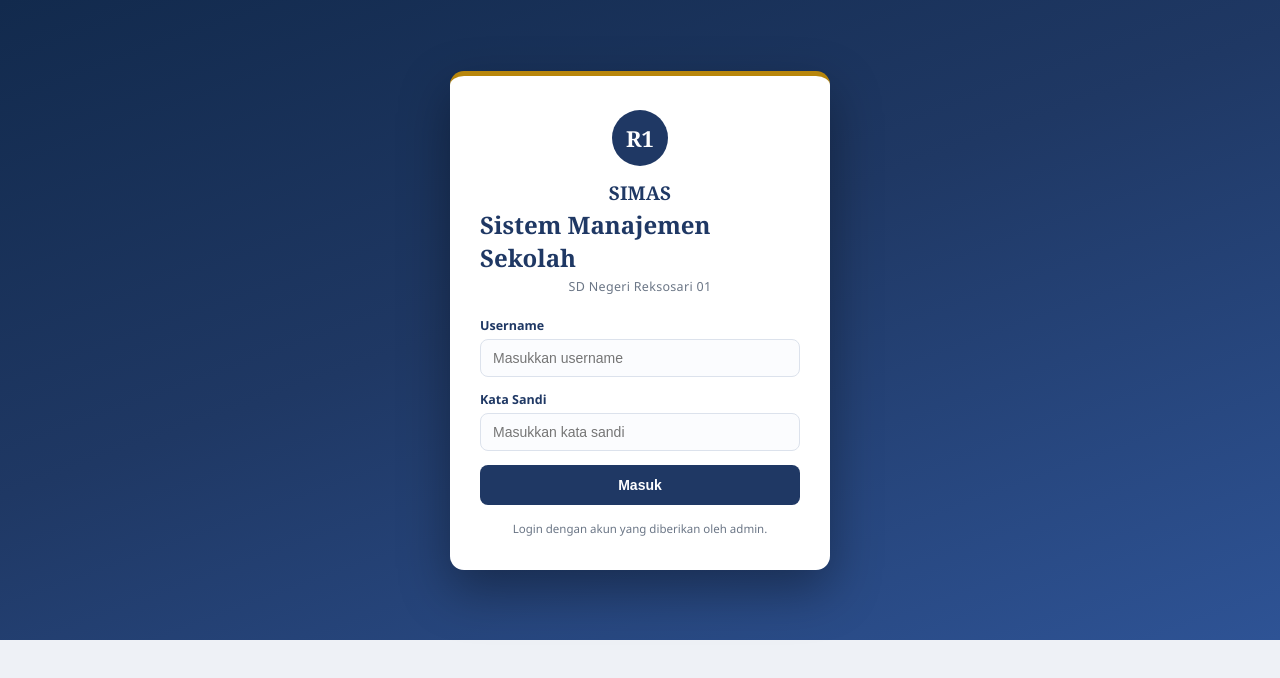
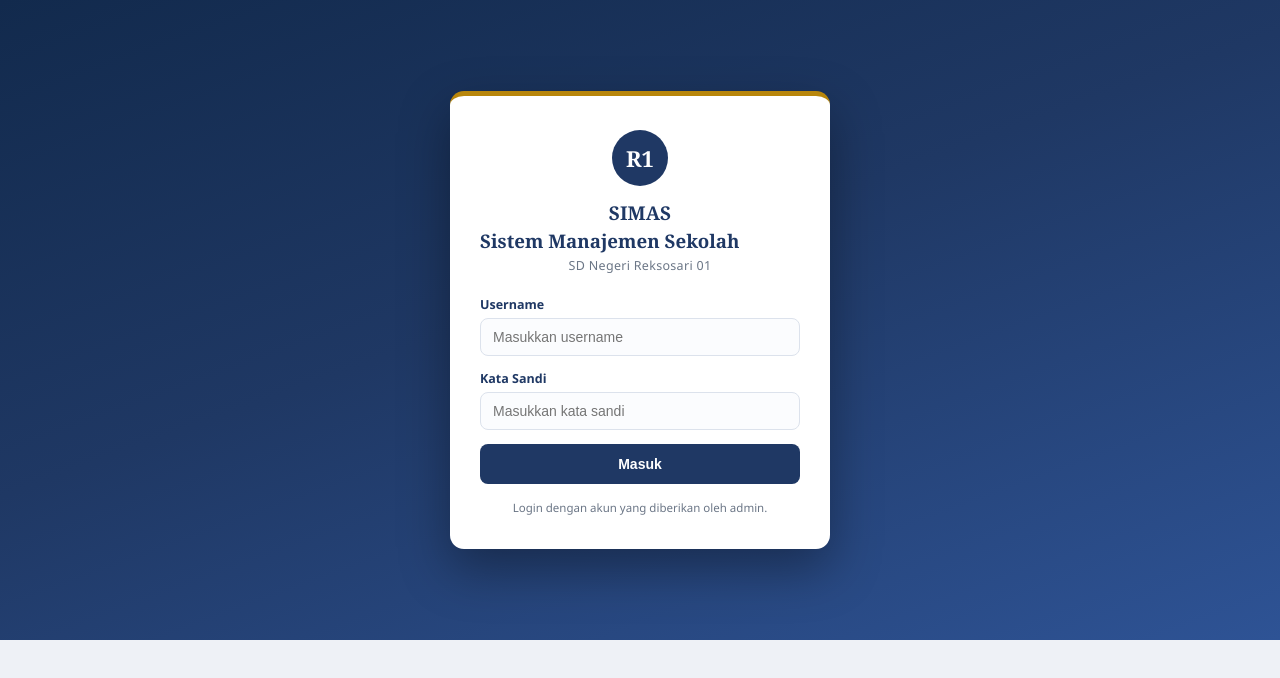
Before and after one commit to ekayudha7014-tech/absenku, a website: page index.html in a window 1280 px wide. Drawn offline with nearby package versions, Linux system fonts and the light colour scheme.

Commit message:
Change heading from h2 to h3 in login section

```diff
--- a/index.html
+++ b/index.html
@@ -304,7 +304,7 @@
         <div class="login-card">
           <div class="login-badge">R1</div>
           <h1>SIMAS</h1>
-          <h2>Sistem Manajemen Sekolah</h2>
+          <h3>Sistem Manajemen Sekolah</h3>
           <div class="login-sub">${SCHOOL}</div>
           ${err ? `<div class="err-msg">${esc(err)}</div>` : ""}
           <div class="field"><label>Username</label><input id="login-user" placeholder="Masukkan username" autocomplete="username"/></div>
```
